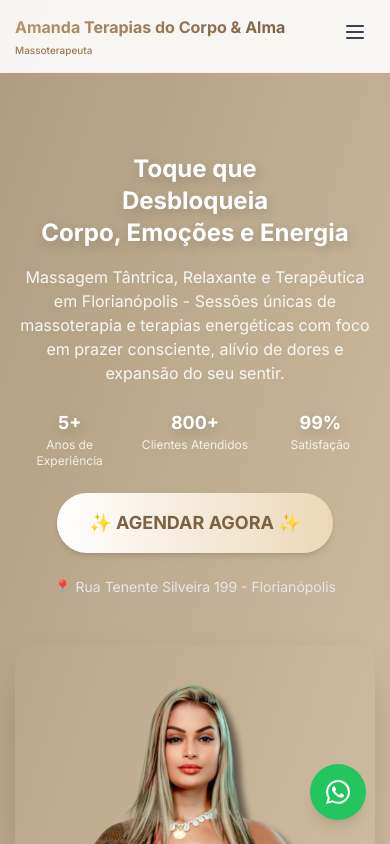
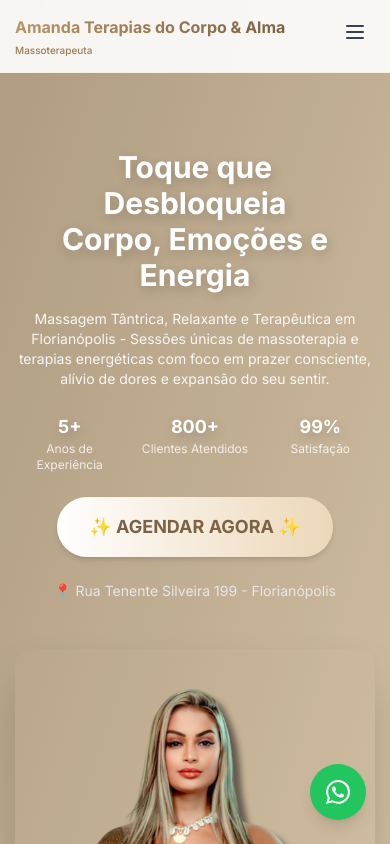
Before and after one commit to lecharles02/amandamassoterapeuta, a Next.js app: page / in a window 390 px wide. Shown: the top 844 px of the page. Built offline with nearby package versions, Linux system fonts and the light colour scheme.

Commit message:
Ajustar tamanho da headline e texto da Hero no mobile

```diff
--- a/components/Hero.tsx
+++ b/components/Hero.tsx
@@ -46,14 +46,14 @@ export default function Hero() {
         <div className="grid lg:grid-cols-2 gap-12 items-center">
           <div className="text-center md:text-left">
             <header>
-              <h1 className="text-2xl md:text-6xl lg:text-7xl font-bold mb-4 text-white text-shadow-lg">
+              <h1 className="text-3xl md:text-6xl lg:text-7xl font-bold mb-4 text-white text-shadow-lg">
                 Toque que
                 <span className="text-white block">Desbloqueia</span>
                 <span className="text-white block">Corpo, Emoções e Energia</span>
               </h1>
             </header>
 
-            <p className="text-base md:text-2xl mb-6 text-white/90">
+            <p className="text-sm md:text-2xl mb-6 text-white/90">
               Massagem Tântrica, Relaxante e Terapêutica em Florianópolis - Sessões únicas de massoterapia e terapias energéticas com foco em prazer consciente, alívio de dores e expansão do seu sentir.
             </p>
 
```
